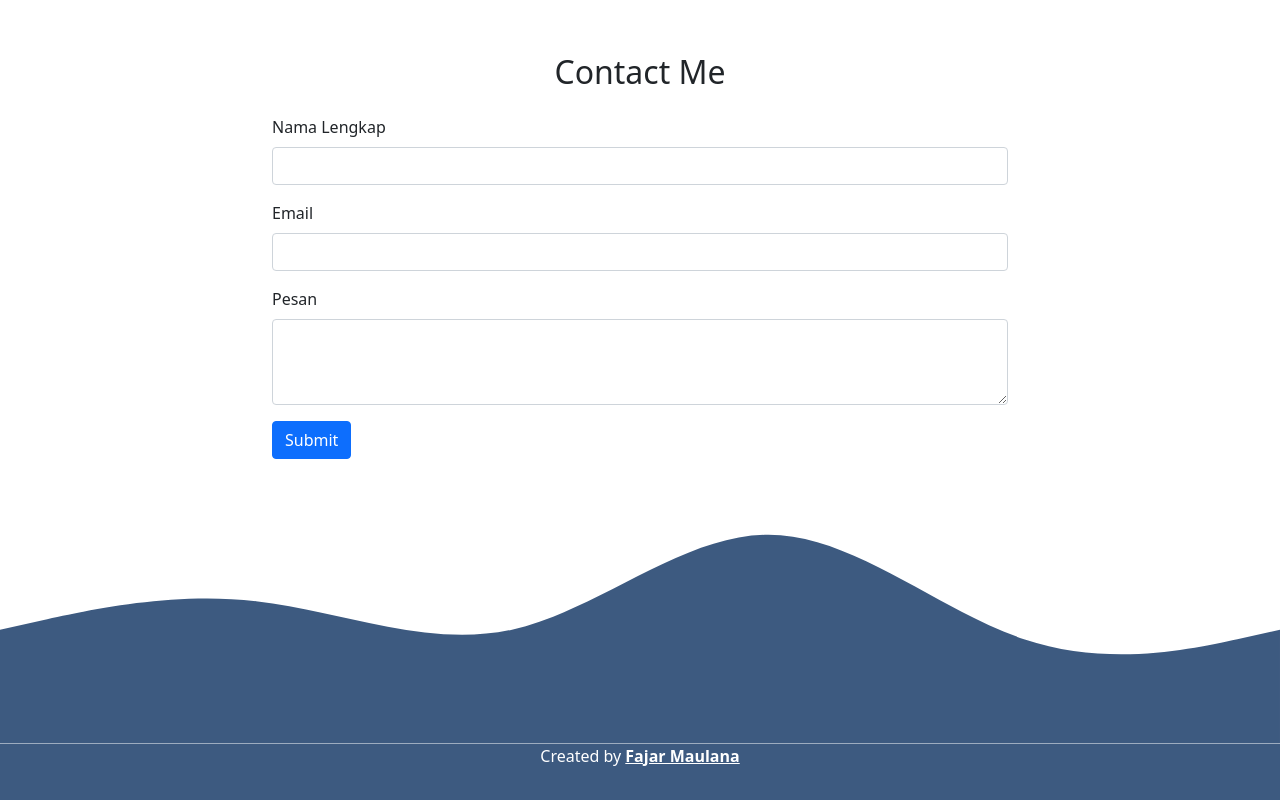
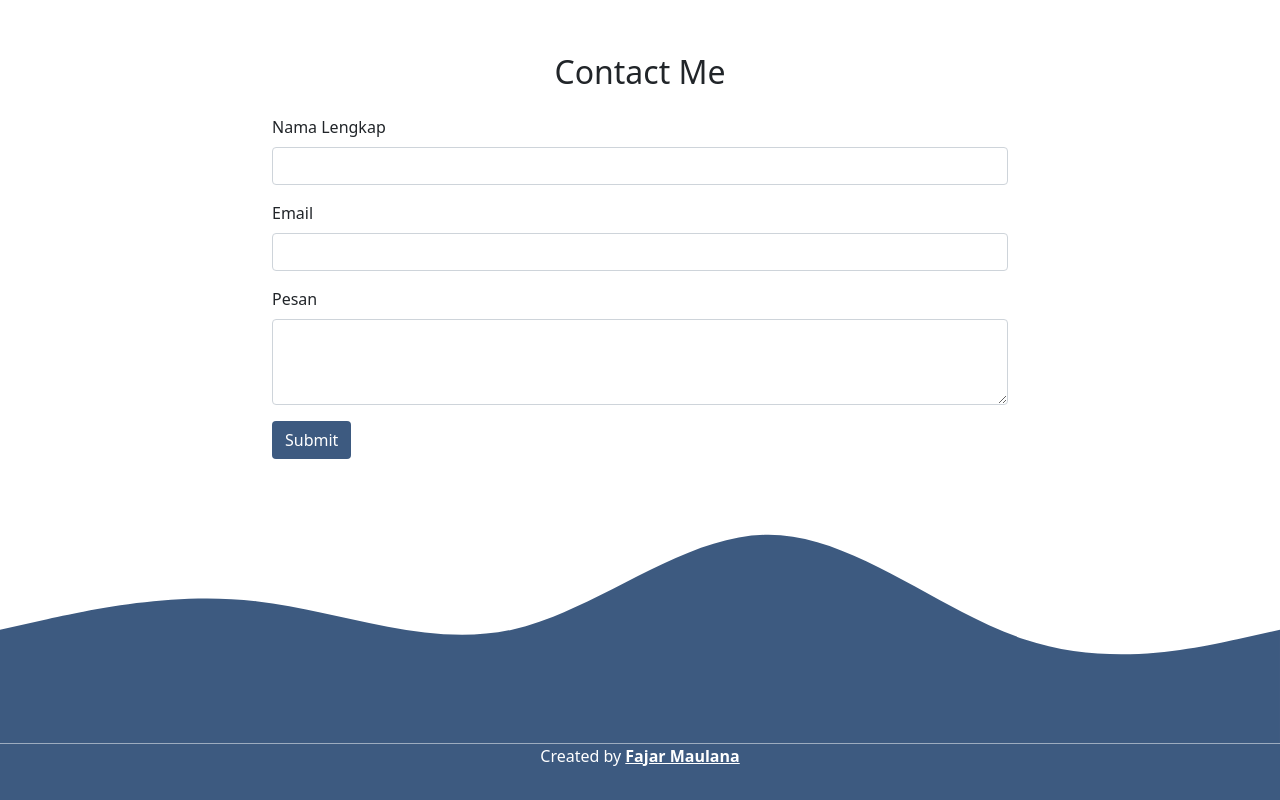
Before and after one commit to f4j4rmaulana/fmaulana.github.io, a plain HTML site: page index.html in a window 1280 px wide. Shown: the part 2183-2983 px from the top of the page. Drawn offline with nearby package versions, Linux system fonts and the light colour scheme.

Commit message:
ubah warna tombol submit

```diff
--- a/index.html
+++ b/index.html
@@ -153,7 +153,7 @@
                 <label for="pesan" class="form-label">Pesan</label>
                 <textarea class="form-control" id="pesan" rows="3"></textarea>
               </div>
-              <button type="submit" class="btn btn-primary">Submit</button>
+              <button type="submit" class="btn text-white" style="background-color: #3d5a80">Submit</button>
             </form>
           </div>
         </div>
```
